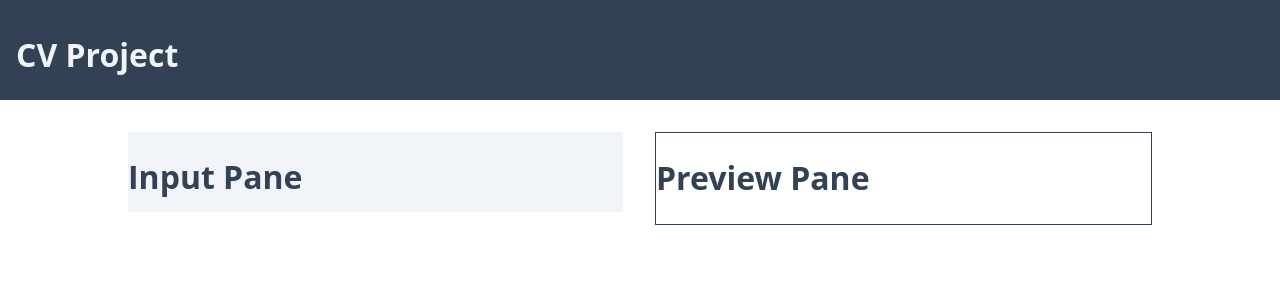
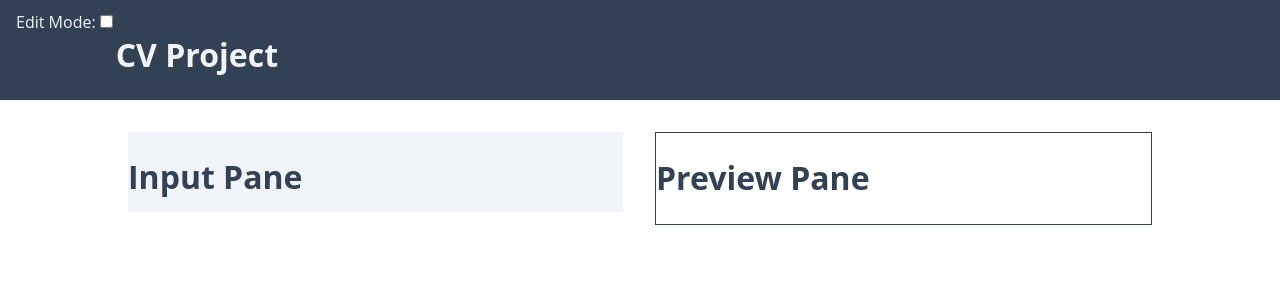
Before and after one commit to oaktec/odin-cv-project, a React (Create React App) app: page / in a window 1280 px wide. Shown: the top 300 px of the page. Built offline with nearby package versions, Linux system fonts and the light colour scheme.

Commit message:
Add toggle for edit mode to header

```diff
--- a/src/components/Header.js
+++ b/src/components/Header.js
@@ -3,6 +3,10 @@ import React from "react";
 function Header() {
   return (
     <div className="header-container">
+      <label htmlFor="edit_toggle" className="edit-toggle">
+        <span className="edit-toggle-span">Edit Mode:</span>
+        <input type="checkbox" id="edit_toggle" />
+      </label>
       <h1>CV Project</h1>
     </div>
   );
--- a/src/styles/style.css
+++ b/src/styles/style.css
@@ -14,6 +14,8 @@ body {
   height: 80px;
   width: 100%;
   color: #f1f5f9;
+
+  display: flex;
 }
 .sticky {
   position: fixed;
```
